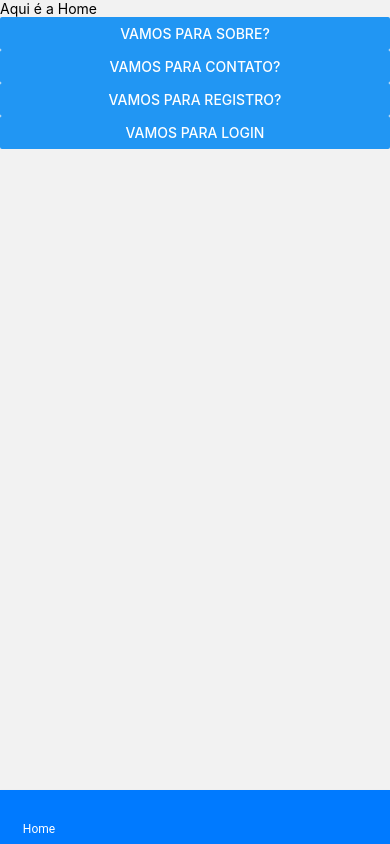
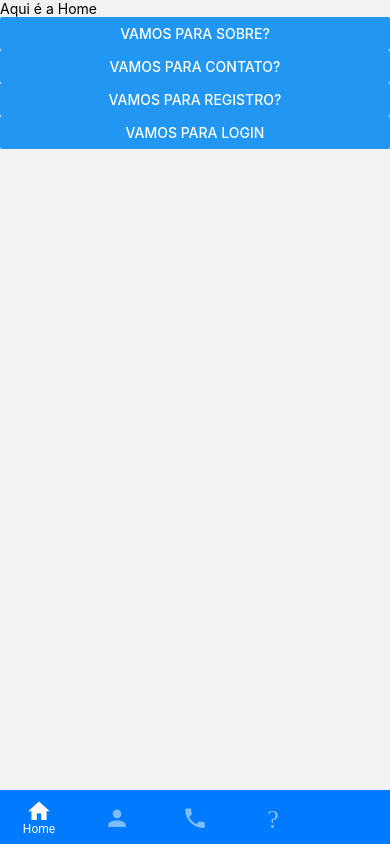
Before and after one commit to faustort/senac-2022-3info-react, a React Native app: screen / in a window 390 px wide. Built offline with nearby package versions, Linux system fonts and the light colour scheme.

Commit message:
navegacao

```diff
--- a/package.json
+++ b/package.json
@@ -24,6 +24,7 @@
     "react-native-paper": "^4.12.5",
     "react-native-safe-area-context": "4.3.1",
     "react-native-screens": "~3.15.0",
+    "react-native-vector-icons": "^9.2.0",
     "react-native-web": "~0.18.7"
   },
   "devDependencies": {
--- a/src/navigation/index.js
+++ b/src/navigation/index.js
@@ -4,6 +4,8 @@ import { Home } from "../screens/Home";
 import { Login } from "../screens/Login";
 import { Register } from "../screens/Register";
 import { Sobre } from "../screens/Sobre";
+import MaterialCommunityIcons from 'react-native-vector-icons/MaterialCommunityIcons';
+
 
 // // Simboliza a instância do Stack
 // const Stack = createNativeStackNavigator();
@@ -16,26 +18,47 @@ export const RootNavigation = () => {
     return (
         <MBNav.Navigator
             activeColor="#fff"
-            inactiveColor="tomato"
-
+            inactiveColor="rgba(255,255,255,0.5)"
         >
             <MBNav.Screen
                 name="Home"
                 component={Home}
+                options={{
+                    tabBarLabel: 'Home',
+                    tabBarIcon: ({ color }) => (
+                        <MaterialCommunityIcons name="home" color={color} size={26} />
+                    ),
+                }}
             />
             <MBNav.Screen
                 name="Sobre"
                 component={Sobre}
-
+                options={{
+                    tabBarLabel: 'Sobre',
+                    tabBarIcon: ({ color }) => (
+                        <MaterialCommunityIcons name="account" color={color} size={26} />
+                    ),
+                }}
             />
             <MBNav.Screen
                 name="Contato"
                 component={Sobre}
-
+                options={{
+                    tabBarLabel: 'Contato',
+                    tabBarIcon: ({ color }) => (
+                        <MaterialCommunityIcons name="phone" color={color} size={26} />
+                    ),
+                }}
             />
             <MBNav.Screen
                 name="Registro"
                 component={Register}
+                options={{
+                    tabBarLabel: 'Registro',
+                    tabBarIcon: ({ color }) => (
+                        <MaterialCommunityIcons name="box-minus-outline" color={color} size={26} />
+                    ),
+                }}
             />
             <MBNav.Screen
                 name="Login"
```
Also changed, not shown: 1 other file (tests, documents, lock files or other folders).
